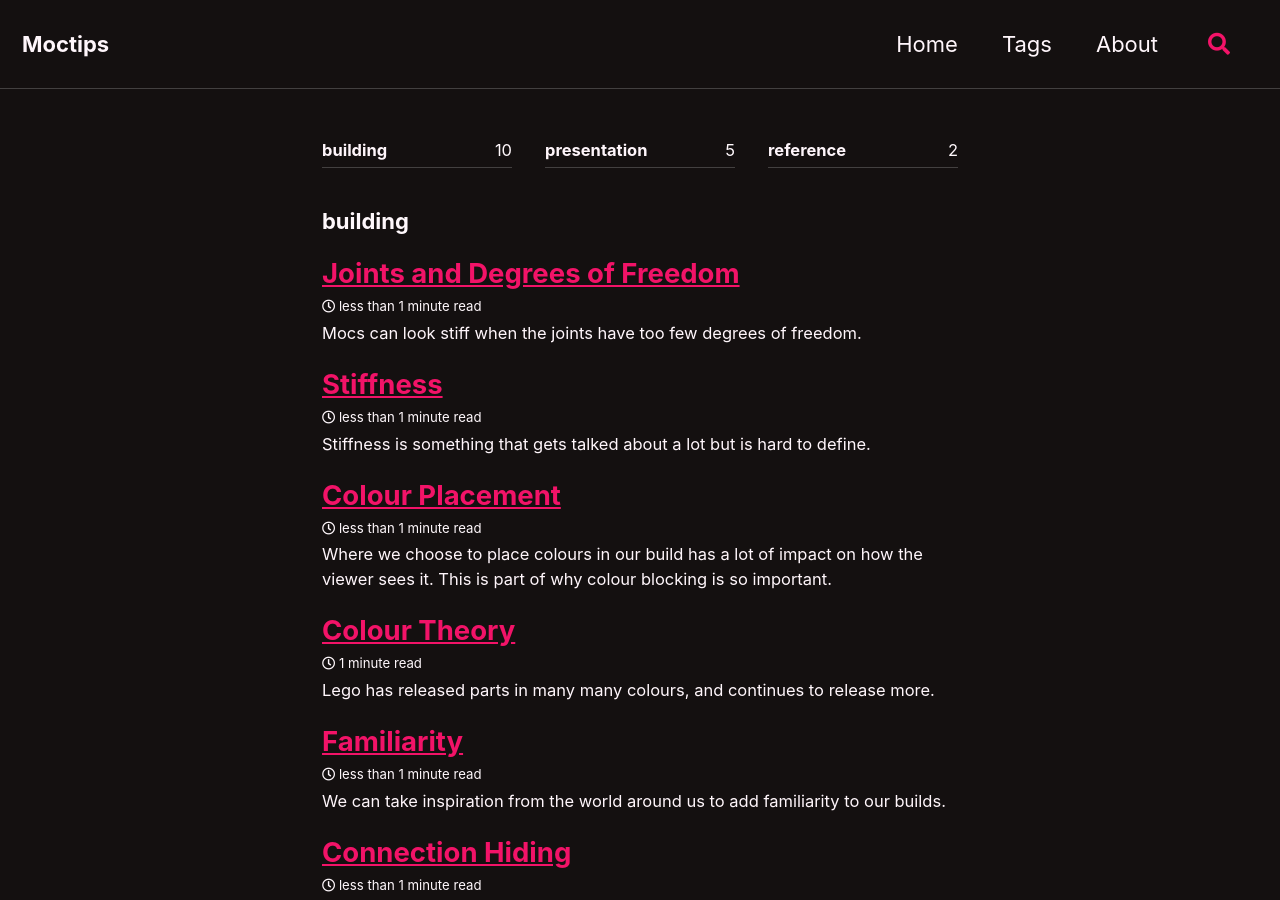
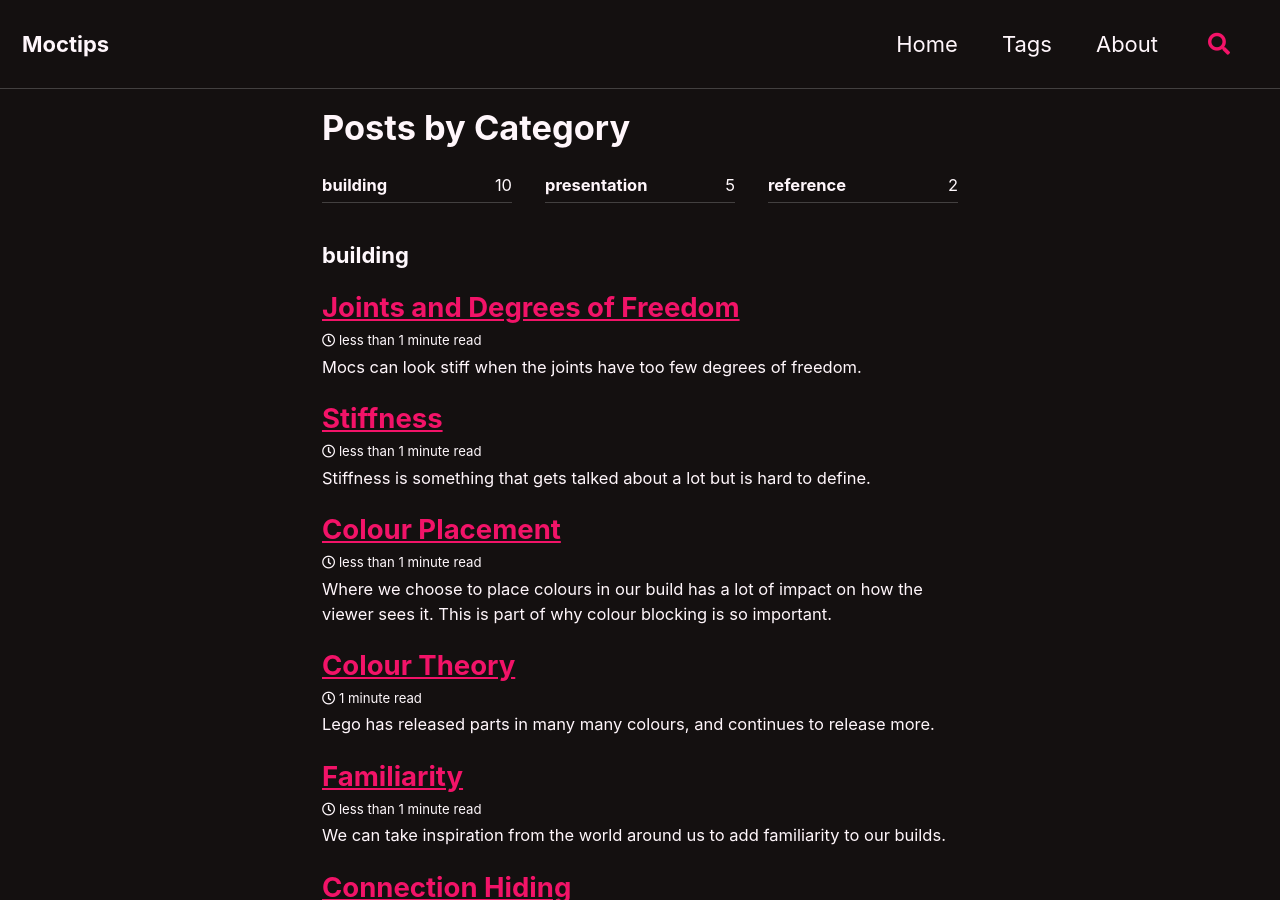
Before and after one commit to moctips/moctips.github.io, a Jekyll site: the page built from index.html, in a window 1280 px wide and 900 px high. Built offline with Jekyll 4.4.1, drawn with Linux system fonts in a browser that asks for light colours; cached includes are drawn as plain includes; the list of posts is cut into pages by our own code.

Commit message:
add title

```diff
--- a/index.html
+++ b/index.html
@@ -1,4 +1,5 @@
 ---
+title: Posts by Category
 layout: categories
 author_profile: false
 ---
```
